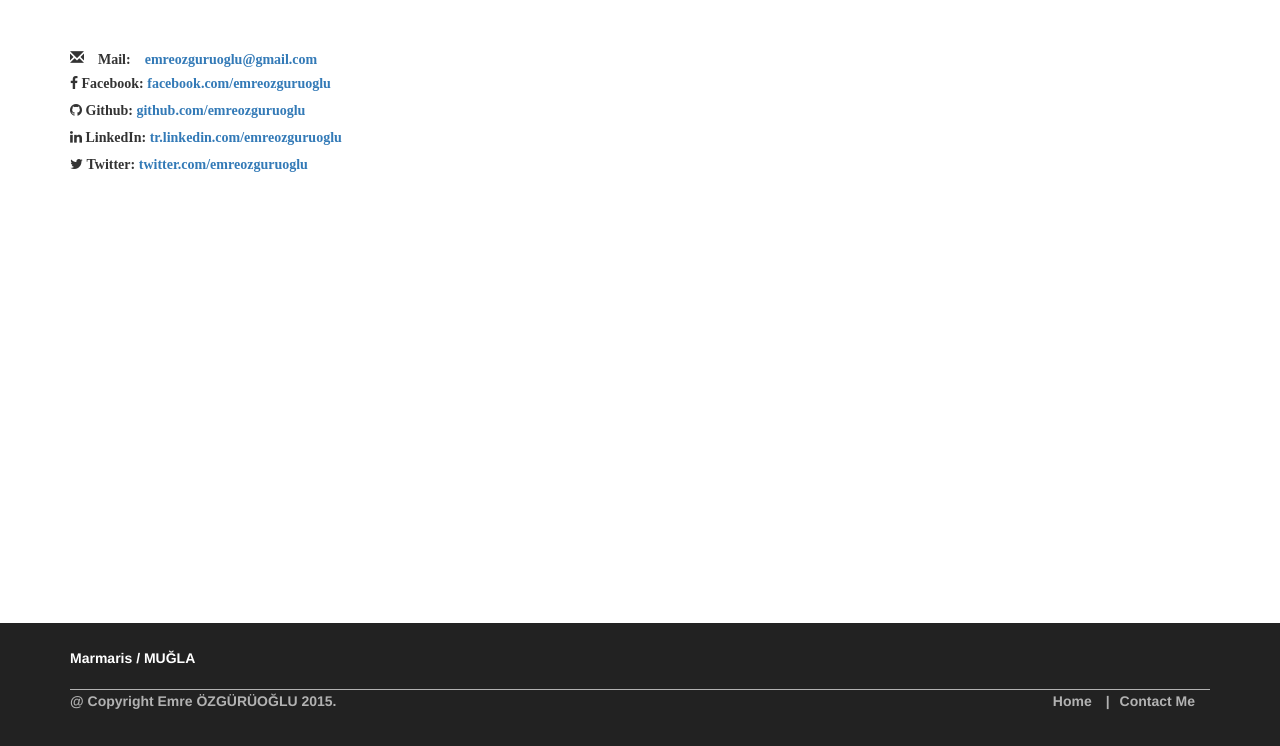
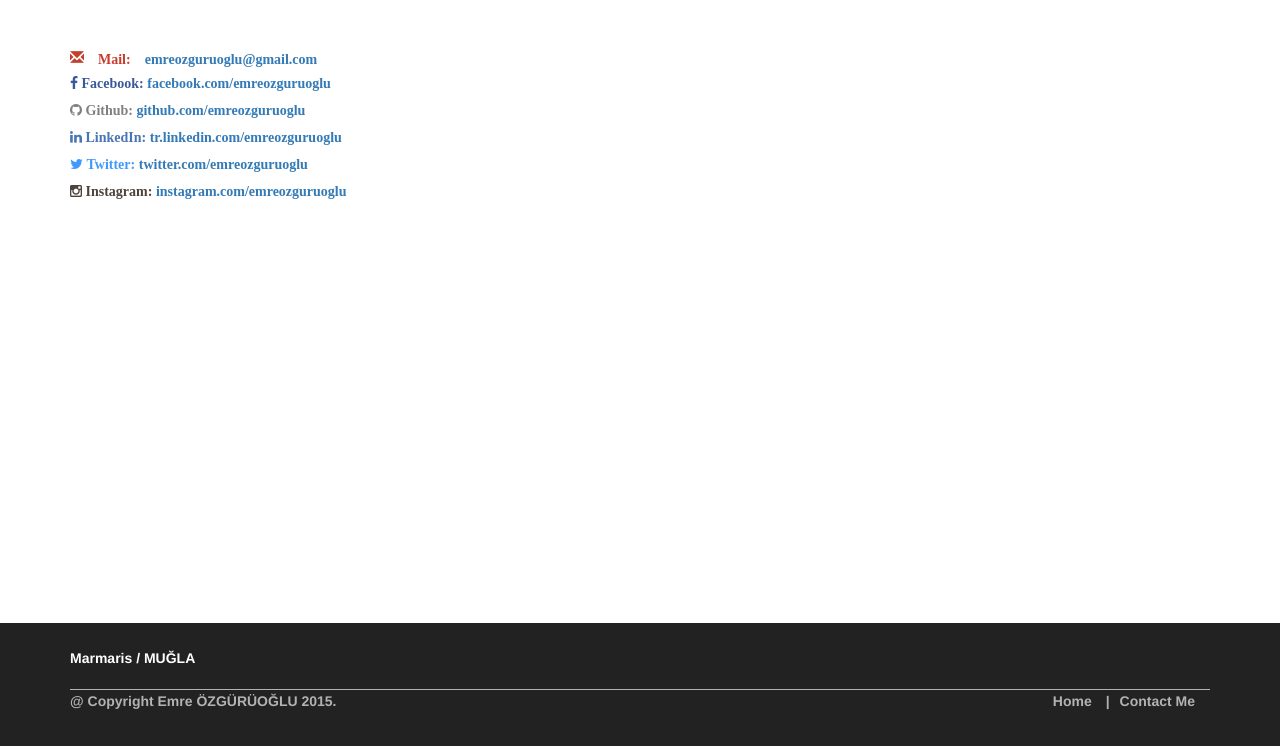
Before and after one commit to emreozguruoglu/emreozguruoglu.github.io, a plain HTML site: page contact.html in a window 1280 px wide. Shown: the part 54-800 px from the top of the page. Drawn offline with nearby package versions, Linux system fonts and the light colour scheme.

Commit message:
Contact Page Designed Colorful Now

```diff
--- a/contact.html
+++ b/contact.html
@@ -31,11 +31,12 @@
 	</nav>
 	<div class="container" style="margin-top:50px">
 			<div class="col-sm-4 no-padding">
-				<p class="glyphicon glyphicon-envelope"><b>  Mail: <a href="mailto:emreozguruoglu@gmail.com" target="_blank">emreozguruoglu@gmail.com</a></p></b>
-				<p class="fa fa-facebook"><b>  Facebook:  <a href="https://www.facebook.com/emreozguruoglu" target="_blank">facebook.com/emreozguruoglu</a></p></b>
-				<p class="fa fa-github"><b>  Github:  <a href="https://www.github.com/emreozguruoglu" target="_blank">github.com/emreozguruoglu</a></p></b>
-				<p class="fa fa-linkedin"><b> LinkedIn:  <b><a href="https://tr.linkedin.com/pub/emre-%C3%B6zg%C3%BCr%C3%BCo%C4%9Flu/77/631/aa8" target="_blank">tr.linkedin.com/emreozguruoglu</a></p></b>
-				<p class="fa fa-twitter"><b> Twitter:  <a href="https://www.twitter.com/emreozguruoglu" target="_blank">twitter.com/emreozguruoglu</a></p></b>
+				<p class="glyphicon glyphicon-envelope" id="mail"><b>  Mail: <a href="mailto:emreozguruoglu@gmail.com" target="_blank">emreozguruoglu@gmail.com</a></p></b>
+				<p class="fa fa-facebook" id="facebook"><b>  Facebook:  <a href="https://www.facebook.com/emreozguruoglu" target="_blank">facebook.com/emreozguruoglu</a></p></b>
+				<p class="fa fa-github" id="github"><b>  Github:  <a href="https://www.github.com/emreozguruoglu" target="_blank">github.com/emreozguruoglu</a></p></b>
+				<p class="fa fa-linkedin" id="linkedin"><b> LinkedIn:  <b><a href="https://tr.linkedin.com/pub/emre-%C3%B6zg%C3%BCr%C3%BCo%C4%9Flu/77/631/aa8" target="_blank">tr.linkedin.com/emreozguruoglu</a></p></b>
+				<p class="fa fa-twitter" id="twitter"><span><b> Twitter:  <a href="https://www.twitter.com/emreozguruoglu" target="_blank">twitter.com/emreozguruoglu</a></p></b>
+				<p class="fa fa-instagram" id="instagram"><b>  Instagram:  <a href="https://www.instagram.com/emreozguruoglu" target="_blank">instagram.com/emreozguruoglu</a></p></b>
 			</div>
 	</div>
 
--- a/css/style.css
+++ b/css/style.css
@@ -83,3 +83,27 @@
   	margin-right: auto;
  	margin-left: auto;
 }
+
+#twitter{
+	color: #4099FF;
+}
+
+#facebook{
+	color: #3b5998;
+}
+
+#github{
+	color: gray;
+}
+
+#linkedin{
+	color: #4875B4;
+}
+
+#mail{
+	color: #C63D2D;
+}
+
+#instagram{
+	color: #4E433C;
+}
```
